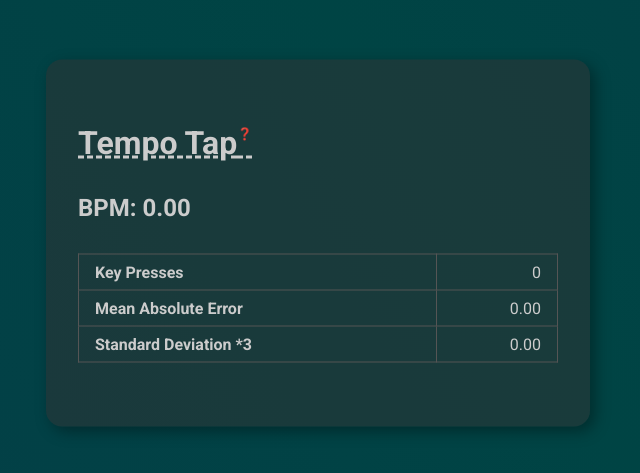
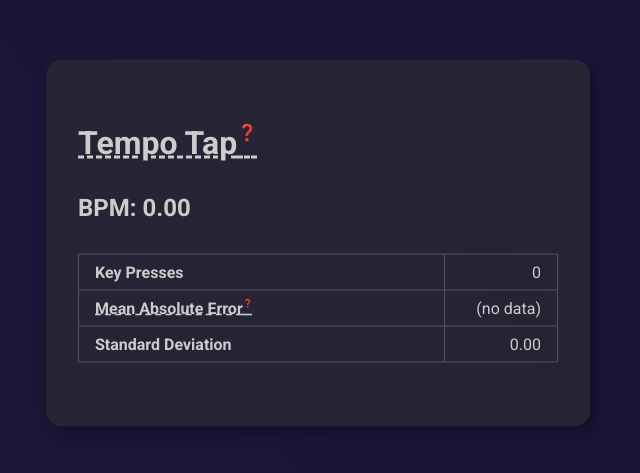
Before and after one commit to samoldenburg/tempo-tap, a Vue app: page / in a window 1280 px wide. Shown: the part 157-630 px from the top of the page, without its empty margins (322-962 px from the left). Built offline with nearby package versions, Linux system fonts and the light colour scheme.

Commit message:
spent too long playing with this

```diff
--- a/src/App.vue
+++ b/src/App.vue
@@ -1,6 +1,9 @@
 <script setup lang="ts">
 import { type Ref } from 'vue';
 import { onMounted, ref, watch } from 'vue'
+
+const ORIGIN_NOTE = 5;
+const ANIMATION_RATE = 1/2;
 
 const wrapRef = ref<HTMLElement | null>(null);
 
@@ -10,11 +13,10 @@ type Timing = {
 
 let resetTimeout: number | undefined;
 let timing: Timing[] = [];
-let showHelp: Ref<boolean, boolean> = ref(false);
 let wasReset: Ref<boolean, boolean> = ref(false);
 let bpm: Ref<number, number> = ref(0);
+let mae: Ref<number, number> = ref(0);
 let stdDev: Ref<number, number> = ref(0);
-let mae: Ref<number, number> = ref(0);
 
 const msIntervalToBpm = (interval: number): number => 60000/interval
 
@@ -52,15 +54,21 @@ const doCalculations = (ints: number[], avg: number) => {
     // timing calculations
     bpm.value = msIntervalToBpm(avg)
     stdDev.value = standardDeviation(avg, ints)
-    mae.value = meanAbsoluteError(avg, ints)
+
+    // 5 intervals or more
+    if (ints.length >= ORIGIN_NOTE) {
+      // start at the 4th index
+      mae.value = meanAbsoluteError(Math.round(avg), ints.slice(ORIGIN_NOTE - 1))
+    }
   }
 }
 
 const doAnimating = (ints: number[], avg: number) => {
   if (ints.length > 1) {
-    const duration = avg / 1000 * 4; // Convert ms to seconds for CSS
+    const duration = avg / 1000 * (1 / ANIMATION_RATE); // ms->s, apply rate
     const pageWrap = wrapRef.value as unknown as HTMLElement;
     if (pageWrap) {
+      pageWrap.style.animationDuration = `0s`; // Dynamically set animation speed
       pageWrap.style.animationDuration = `${duration}s`; // Dynamically set animation speed
       if (!pageWrap.classList.contains('pulsing')) {
         pageWrap.classList.add('pulsing');
@@ -105,15 +113,8 @@ watch(timing, () => {
 
 <template>
   <div id="page-wrap" tabindex="0" ref="wrapRef" @keydown="handleKey">
-    <div v-if="showHelp" id="help">
-      <button @click="showHelp = false">x</button>
-      <h2>Help</h2>
-      <p>Tap along with any key to the beat of a song and learn the BPM of that song.</p>
-      <p>Press Escape, or wait 5 seconds to reset.</p>
-    </div>
-
     <div id="inner">
-      <h1 @click="showHelp = true">Tempo Tap</h1>
+      <h1 class="help" title="Tap to the beat of a song. Esc to reset.">Tempo Tap</h1>
       <h2>BPM: {{ bpm.toFixed(2) }}</h2>
 
       <h3 v-if="wasReset">😎</h3>
@@ -125,12 +126,12 @@ watch(timing, () => {
           <td>{{ timing.length }}</td>
         </tr>
         <tr>
-          <th>Mean Absolute Error</th>
-          <td>{{ mae.toFixed(2) }}</td>
+          <th class="help" title="Based on the timing of your 5th keyPress, and the current BPM rounded to the nearest whole number">Mean Absolute Error</th>
+          <td>{{ mae == 0 ? "(no data)" : mae.toFixed(2) }}</td>
         </tr>
         <tr>
-          <th>Standard Deviation *3</th>
-          <td>{{  (stdDev*3).toFixed(2) }}</td>
+          <th>Standard Deviation</th>
+          <td>{{  stdDev.toFixed(2) }}</td>
         </tr>
         </tbody>
       </table>
@@ -153,8 +154,13 @@ watch(timing, () => {
 }
 
 #page-wrap {
-  --highlight: rgb(0, 68, 68);
-  --shadow: rgb(17, 41, 85);
+  // lol i spent way more time playing with these numbers for fun than i care to admit
+  --basehue: 230;
+  --degreeshift: 40;
+  --saturation: 45%;
+  --lightness: 15%;
+  --highlight: hsl(calc(var(--basehue) + (var(--degreeshift) / 2)), var(--saturation), var(--lightness));
+  --shadow: hsl(calc(var(--basehue) - (var(--degreeshift) / 2)), var(--saturation), var(--lightness));
 
   width: 100%;
   height: 100%;
@@ -173,28 +179,17 @@ watch(timing, () => {
     outline: none;
   }
 
-  #help {
-    position: absolute;
-    top: 50%;
-    left: 50%;
-    transform: translate(-50%, -50%);
-    width: 30rem;
-    padding: 2rem;
-    background: #666;
-    z-index: 999;
+  .help {
+    cursor: help;
+    text-decoration-line: underline;
+    text-decoration-style: dashed;
 
-    button {
-      position: absolute;
-      top: 0;
-      right: 0;
-      background: none;
-      border: none;
-      font-size: 2rem;
-      color: white;
-      padding: 1rem;
-      cursor: pointer;
+    &:after {
+      content: "❓";
+      font-size: 0.5em;
+      position:relative;
+      bottom: 1em;
     }
-
   }
 
   #inner {
@@ -211,16 +206,6 @@ watch(timing, () => {
     h1 {
       margin: 2rem 0;
       padding: 0;
-      cursor: help;
-      text-decoration-line: underline;
-      text-decoration-style: dashed;
-
-      &:after {
-        content: "❓";
-        font-size: 0.75rem;
-        position:relative;
-        bottom: 1rem;
-      }
     }
 
     h2 {
@@ -245,6 +230,7 @@ watch(timing, () => {
 
       td {
         text-align: right;
+        width: 5rem;
       }
     }
   }
--- a/vite.config.ts
+++ b/vite.config.ts
@@ -6,6 +6,7 @@ import vueDevTools from 'vite-plugin-vue-devtools'
 
 // https://vite.dev/config/
 export default defineConfig({
+  base: '/tempo-tap/',
   plugins: [
     vue(),
     vueDevTools(),
--- a/vue.config.js
+++ /dev/null
@@ -1,3 +0,0 @@
-module.exports = {
-    publicPath: process.env.NODE_ENV === '/tempo-tap/'
-}
```
Also changed, not shown: 1 other file (tests, documents, lock files or other folders).
